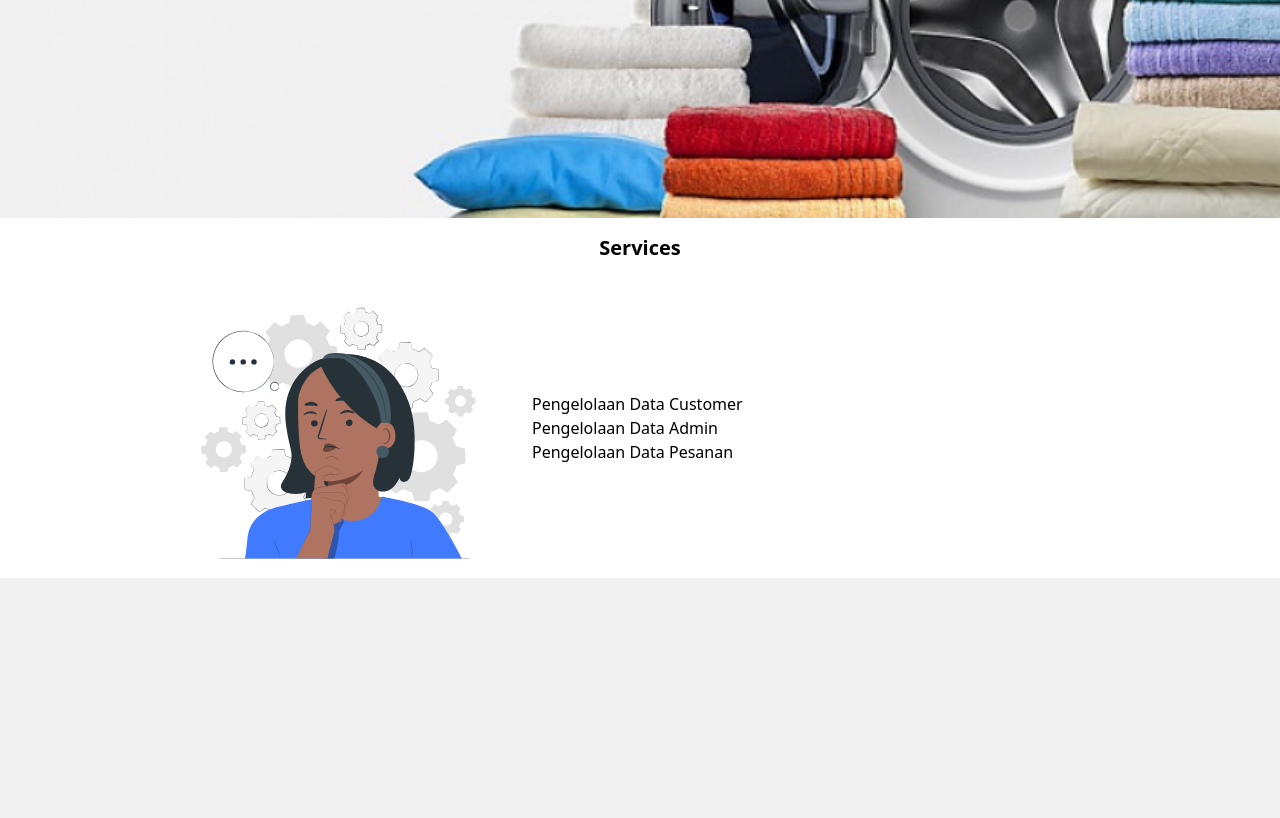
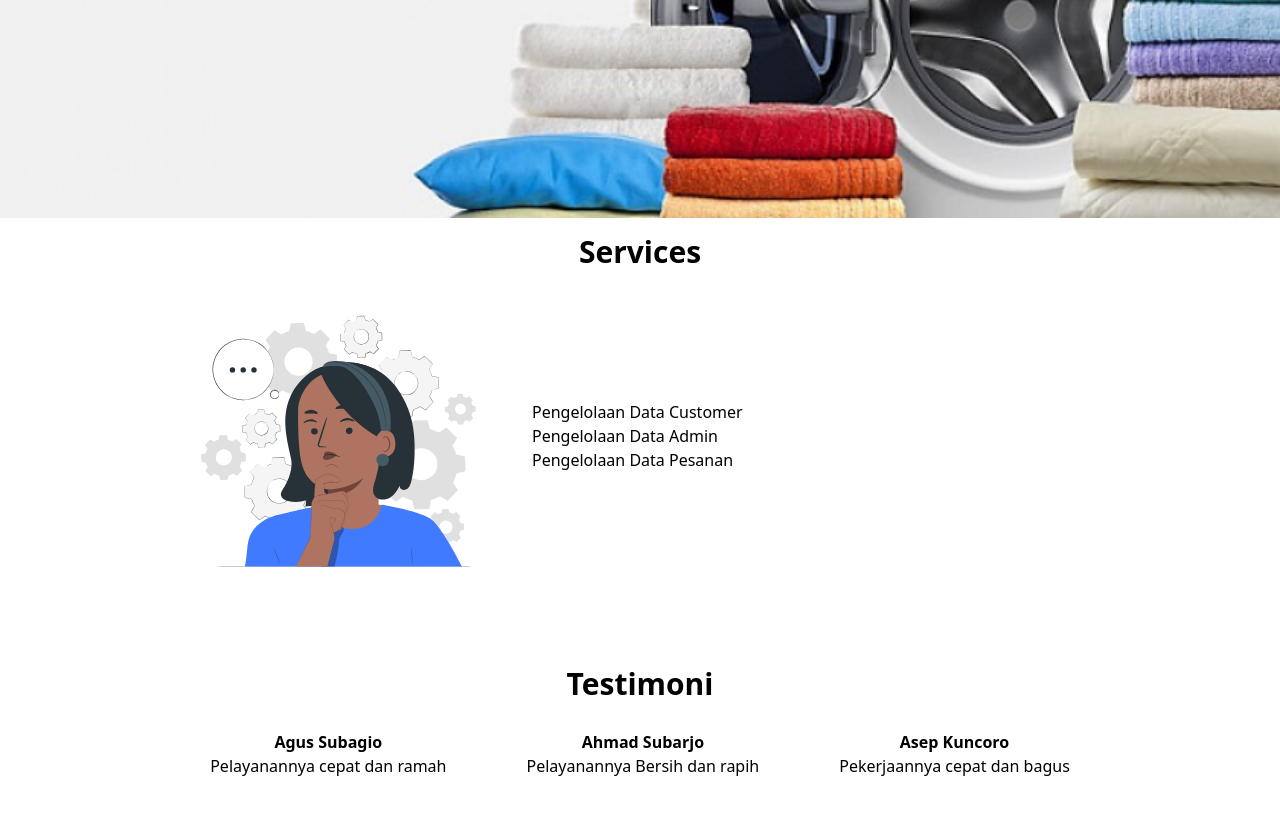
Before and after one commit to deknaa/laundry-app-tugas, a PHP site: page / in a window 1280 px wide. Shown: the part 482-1300 px from the top of the page. Before the commit the page ends 1060 px from the top, so only its background shows below. Run offline with PHP 8.4, Linux system fonts and the light colour scheme; some libraries are stand-ins or nearby versions.

Commit message:
feat(testimoni): add testimoni

```diff
--- a/index.php
+++ b/index.php
@@ -30,7 +30,7 @@
 
   <div class="px-[15%]">
     <div class="flex items-center justify-center mb-4 mt-4">
-      <h2 class="font-bold text-xl">Services</h2>
+      <h2 class="font-bold text-3xl">Services</h2>
     </div>
     <div class="flex items-center gap-10">
       <div id="services">
@@ -46,5 +46,25 @@
     </div>
   </div>
 
+  <div class="px-[15%]">
+    <div class="flex items-center justify-center mb-4 mt-20">
+      <h2 class="font-bold text-3xl mb-3">Testimoni</h2>
+    </div>
+    <div class="flex justify-center items-center gap-20 mb-10 text-center">
+        <div>
+          <h3 class="font-bold">Agus Subagio</h3>
+          <p>Pelayanannya cepat dan ramah</p>
+        </div>
+        <div>
+          <h3 class="font-bold">Ahmad Subarjo</h3>
+          <p>Pelayanannya Bersih dan rapih</p>
+        </div>
+        <div>
+          <h3 class="font-bold">Asep Kuncoro</h3>
+          <p>Pekerjaannya cepat dan bagus</p>
+        </div>
+    </div>
+  </div>
+
 </body>
 </html>
```
Also changed, not shown: assets/Team-pana.svg (added).
